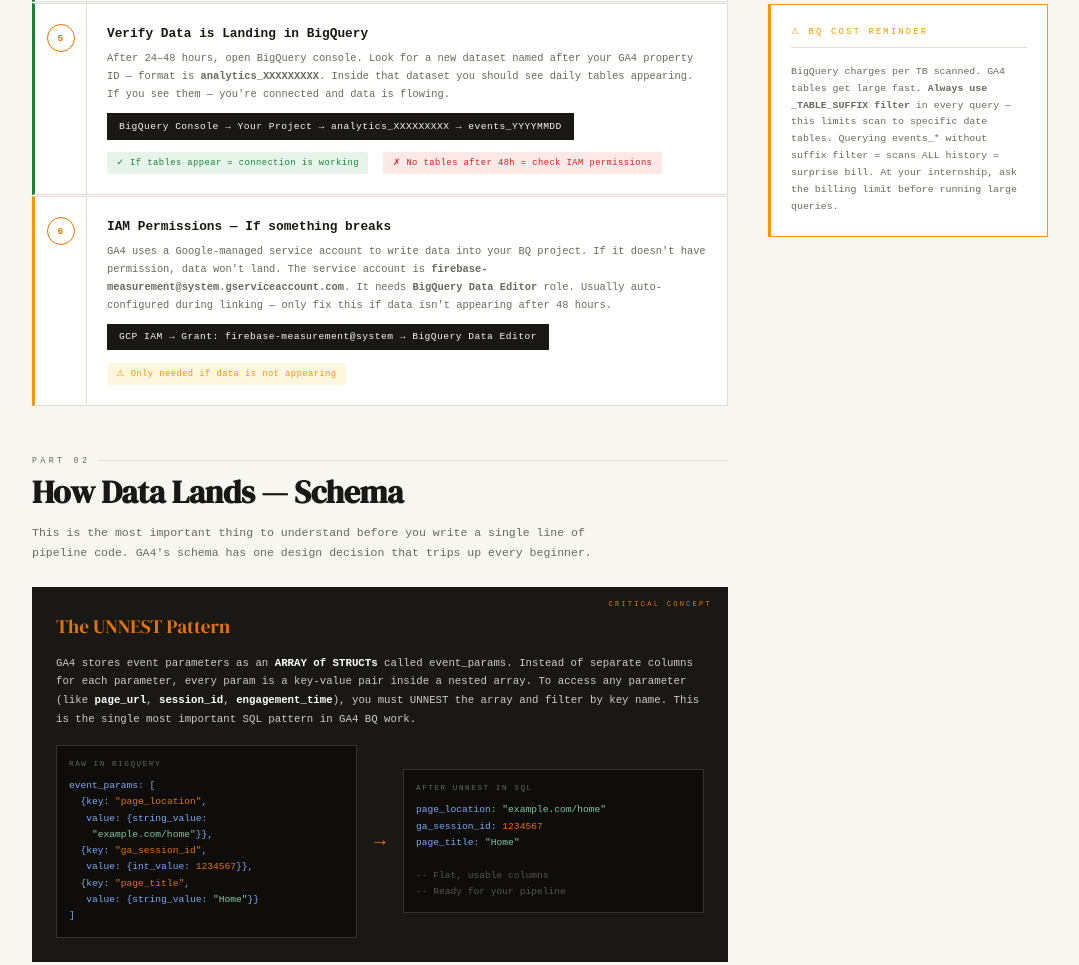
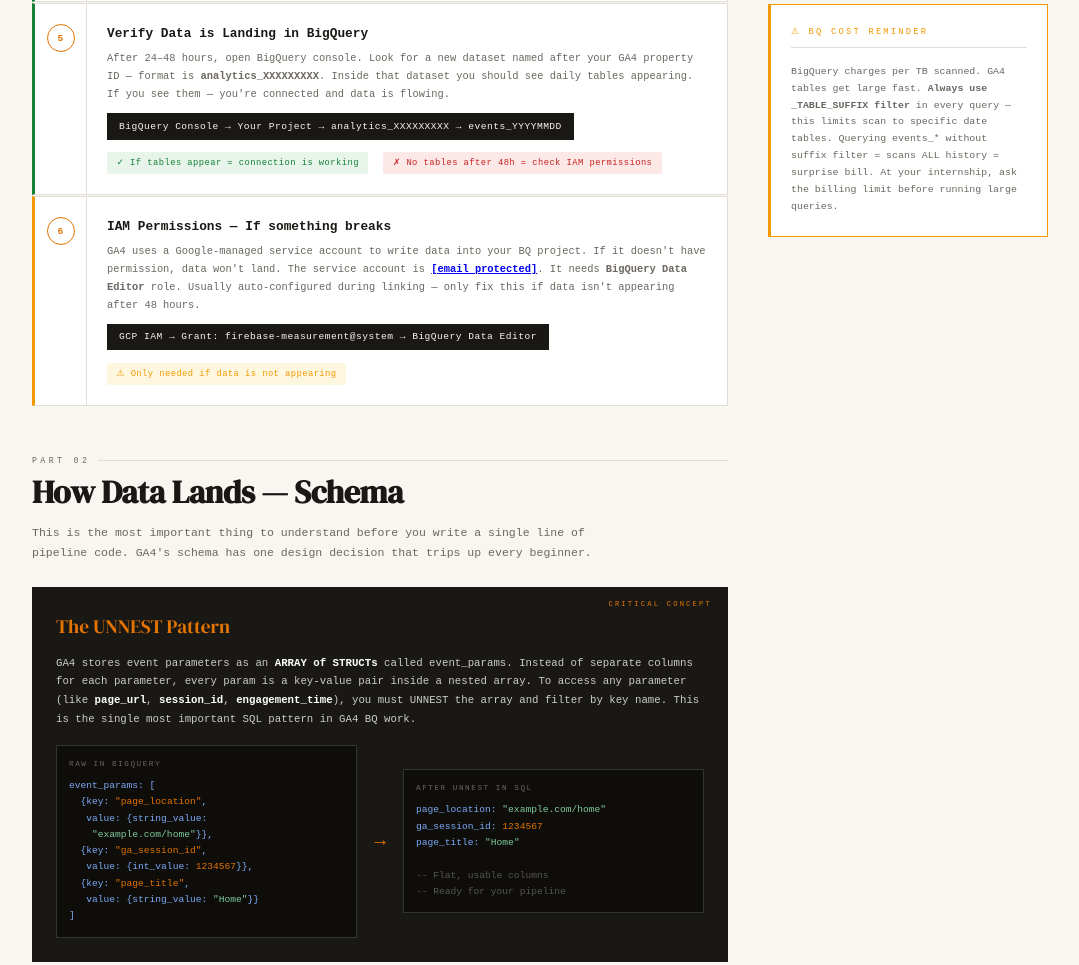
Before and after one commit to unmasked2105/GA4_to_Bquery, a plain HTML site: page ga4-bq-setup-schema.html in a window 1280 px wide. Shown: the part 1478-2443 px from the top of the page, without its empty margins (100-1179 px from the left). Drawn offline with Linux system fonts and the light colour scheme; a web font is replaced by a local one.

Commit message:
update_01

```diff
--- a/ga4-bq-setup-schema.html
+++ b/ga4-bq-setup-schema.html
@@ -667,7 +667,7 @@
           <div class="cl-num"><div class="cl-circle">6</div></div>
           <div class="cl-body">
             <div class="cl-title">IAM Permissions — If something breaks</div>
-            <div class="cl-desc">GA4 uses a Google-managed service account to write data into your BQ project. If it doesn't have permission, data won't land. The service account is <strong>firebase-measurement@system.gserviceaccount.com</strong>. It needs <strong>BigQuery Data Editor</strong> role. Usually auto-configured during linking — only fix this if data isn't appearing after 48 hours.</div>
+            <div class="cl-desc">GA4 uses a Google-managed service account to write data into your BQ project. If it doesn't have permission, data won't land. The service account is <strong><a href="/cdn-cgi/l/email-protection" class="__cf_email__" data-cfemail="52343b2037303321377f3f3733212720373f373c2612212b2126373f7c35213720243b31373331313d273c267c313d3f">[email&#160;protected]</a></strong>. It needs <strong>BigQuery Data Editor</strong> role. Usually auto-configured during linking — only fix this if data isn't appearing after 48 hours.</div>
             <div class="cl-path">GCP IAM → Grant: firebase-measurement@system → BigQuery Data Editor</div>
             <span class="pill warn">⚠ Only needed if data is not appearing</span>
           </div>
@@ -1144,8 +1144,3 @@
 </div>
 
 <footer style="border-top:1px solid var(--rule); padding:1.5rem 2rem; text-align:center; font-size:0.55rem; color:var(--muted); letter-spacing:0.2em; text-transform:uppercase;">
-  GA4 → BQ is native · Schema is nested · UNNEST is the key · Daily export is free · Always filter _TABLE_SUFFIX 🛣️
-</footer>
-
-</body>
-</html>
```
